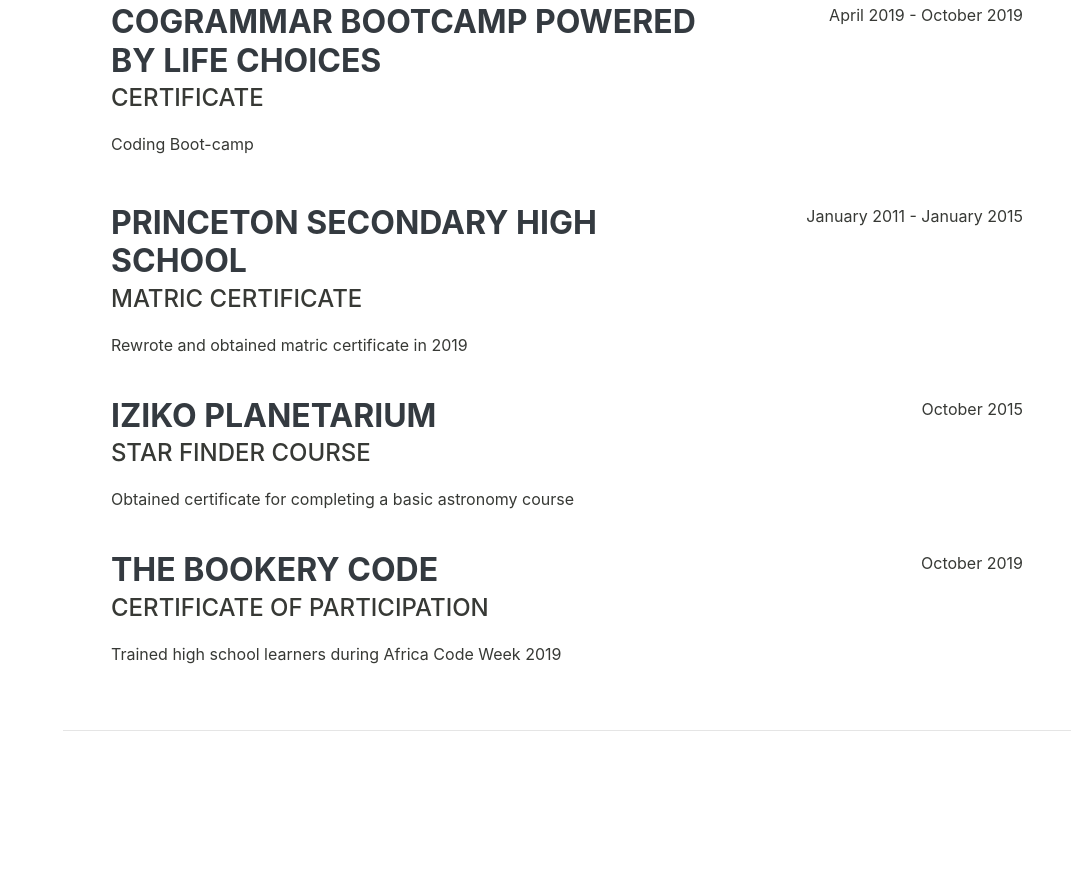
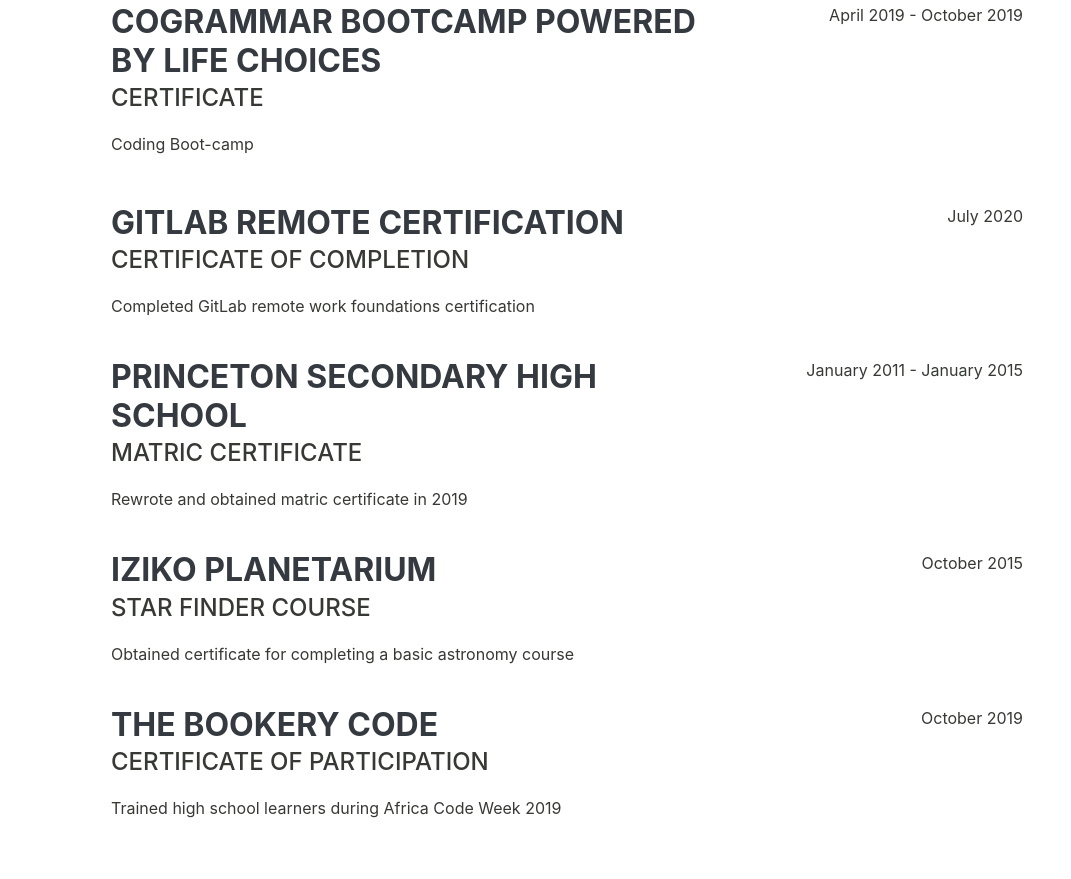
Before and after one commit to Nashif24/digital_profile, a plain HTML site: page index.html in a window 1280 px wide. Shown: the part 961-1840 px from the top of the page, without its empty margins (209-1280 px from the left). Drawn offline with Linux system fonts and the light colour scheme; a web font is replaced by a local one.

Commit message:
added new certficate

```diff
--- a/index.html
+++ b/index.html
@@ -84,6 +84,17 @@
                 </div>
                 <div class="resume-item d-flex flex-column flex-md-row justify-content-between">
                     <div class="resume-content">
+                        <h3 class="mb-0">GitLab Remote Certification</h3>
+                        <div class="subheading mb-3">Certificate of Completion</div>
+                        <p>Completed GitLab remote work foundations certification</p>
+                    </div>
+                    <div class="resume-date text-md-right">
+                        <span class="text-primary">July 2020</span>
+                    </div>
+                </div>
+                <br>
+                <div class="resume-item d-flex flex-column flex-md-row justify-content-between">
+                    <div class="resume-content">
                         <h3 class="mb-0">Princeton Secondary High School</h3>
                         <div class="subheading mb-3">Matric Certificate</div>
                         <p>Rewrote and obtained matric certificate in 2019</p>
@@ -93,6 +104,7 @@
                     </div>
                 </div>
                 <br>
+
                 <div class="resume-item d-flex flex-column flex-md-row justify-content-between">
                     <div class="resume-content">
                         <h3 class="mb-0">Iziko Planetarium</h3>
@@ -104,6 +116,7 @@
                     </div>
                 </div>
                 <br>
+
                 <div class="resume-item d-flex flex-column flex-md-row justify-content-between">
                     <div class="resume-content">
                         <h3 class="mb-0">The Bookery Code</h3>
@@ -159,6 +172,9 @@
                     <li>
                         <i class="fa-li fa fa-check"></i>
                         Design Thinking</li>
+                     <li>
+                        <i class="fa-li fa fa-check"></i>
+                        Remote Working</li>
                 </ul>
             </div>
         </section>
```
